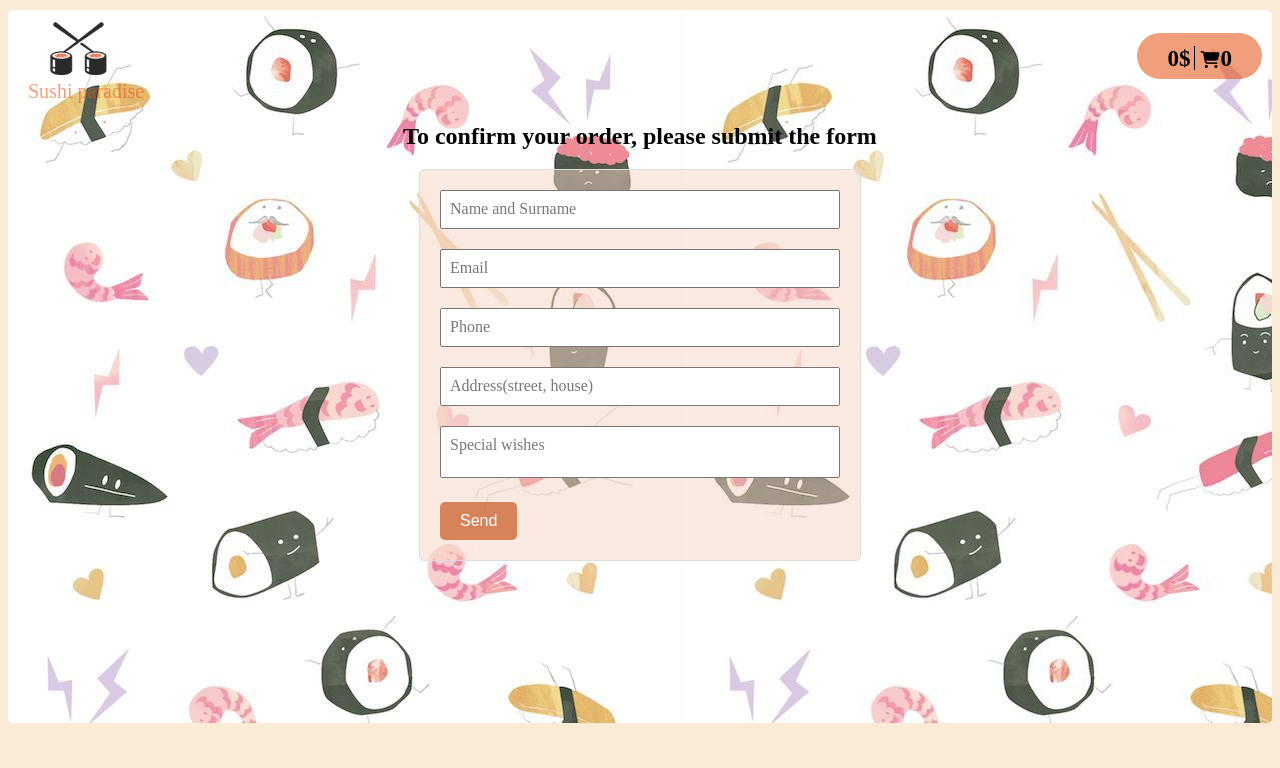
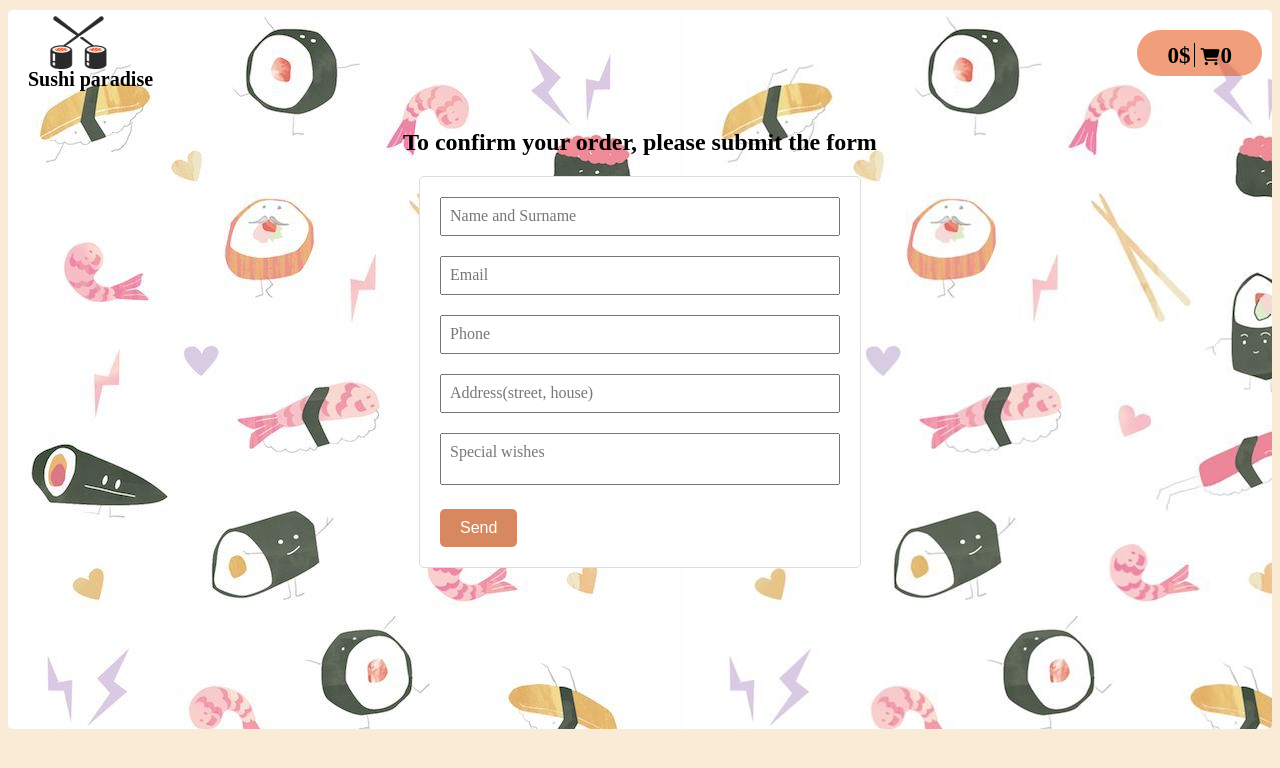
Before and after one commit to Olena-Olkhovyk/sushi_restaurant1, a React (Create React App) app: page /checkout in a window 1280 px wide. Shown: the top 768 px of the page. Built offline with nearby package versions, Linux system fonts and the light colour scheme.

Commit message:
Adjust component's stylying  to complement new background

```diff
--- a/src/Components/CartBlock/CartBlock.module.css
+++ b/src/Components/CartBlock/CartBlock.module.css
@@ -29,7 +29,7 @@ h2 {
   margin-bottom: 20px;
   margin-left: 8px;
   border-radius: 5px;
-  background-color: rgba(128, 128, 128, 0.062);
+  background-color: white;
   border: 1px solid rgba(128, 128, 128, 0.224);
   transition: all 0.6s ease;
   box-shadow: rgba(100, 100, 111, 0.2) 0 7px 29px 0;
@@ -97,7 +97,7 @@ h2 {
   height: 350px;
   margin-right: 10px;
   border-radius: 5px;
-  background-color: rgba(128, 128, 128, 0.062);
+  background-color: white;
   box-shadow: rgba(100, 100, 111, 0.2) 0 7px 29px 0;
 }
 .rightBar hr {
@@ -150,16 +150,20 @@ h2 {
   }
   .mobileRightBar {
     display: block;
-    width: 98%;
+    /* width: 110%; */
     height: 150px;
   }
   .mobileItemsPrice {
     display: flex;
     justify-content: space-around;
+    background-color: rgba(255, 255, 255, 0.139);
+    width: 100%;
+    margin: 5px;
   }
   .mobileBtnContainer {
     position: relative;
-    left: 5%;
+    width: 100%;
+    /* left: 5%; */
     margin: 5px;
   }
   .mobileOrderNow {
--- a/src/Components/Header/Header.module.css
+++ b/src/Components/Header/Header.module.css
@@ -10,15 +10,16 @@
 .logoImg img {
   width: 120px;
   height: auto;
-  margin-top: 10px;
+  margin-top: 4px;
 }
 .logoName {
-  width: 100%;
+  width: 120%;
   position: absolute;
-  bottom: 0;
+  bottom: 6px;
   left: 10px;
   font-size: 20px;
-  color: rgba(229, 81, 18, 0.557);
+  color: black;
+  font-weight: 800;
 }
 .cartInfo {
   background-color: rgba(229, 81, 18, 0.557);
--- a/src/Components/Sort/Sort.module.css
+++ b/src/Components/Sort/Sort.module.css
@@ -28,7 +28,8 @@ b,
 }
 .options {
   text-decoration: dotted;
-  color: rgba(229, 81, 18, 0.557);
+  color: rgba(229, 81, 18, 0.865);
+  z-index: 3;
 }
 .options:hover {
   cursor: pointer;
--- a/src/pages/Checkout.module.css
+++ b/src/pages/Checkout.module.css
@@ -1,13 +1,17 @@
 .checkoutContainer {
   min-height: 600px;
 }
+.checkoutContainer h2 {
+  margin-top: 2rem;
+}
 form {
   max-width: 400px;
+  position: relative;
   margin: 0 auto;
   padding: 20px;
   border: 1px solid #ddd;
   border-radius: 5px;
-  background-color: #f8d6c580;
+  background-color: white;
 }
 .formGroup {
   position: relative;
```
